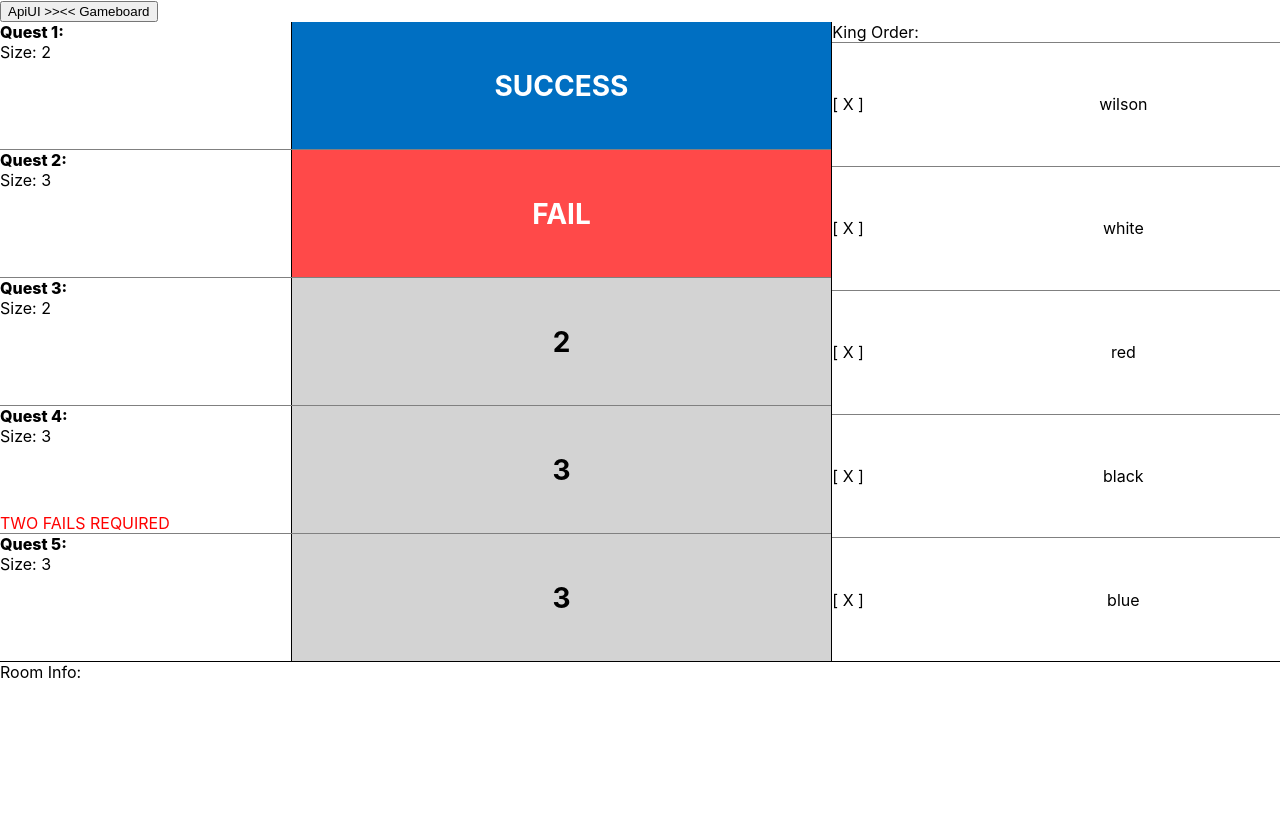
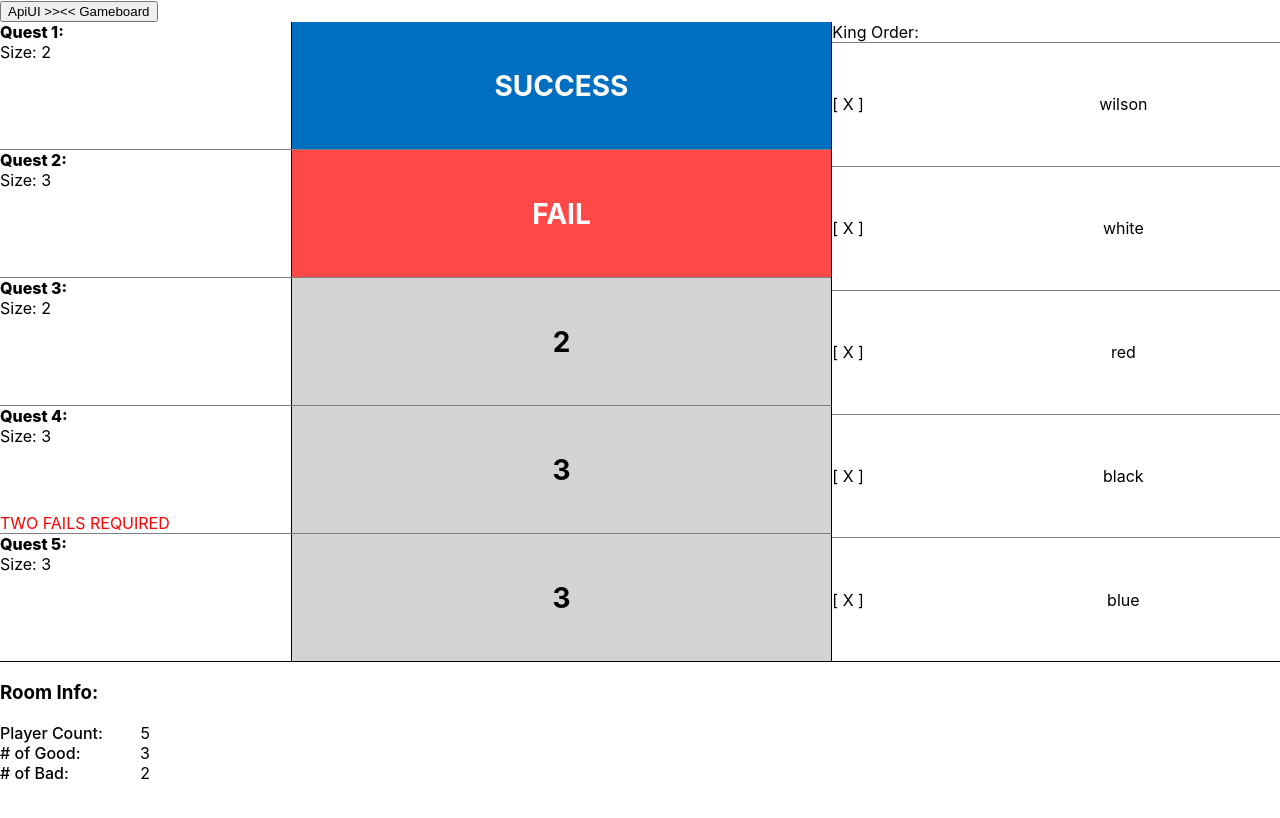
Before and after one commit to somethiiing/appvalon-old, a React (Create React App) app: page / in a window 1280 px wide. Shown: the top 818 px of the page. Built offline with nearby package versions, Linux system fonts and the light colour scheme; no server answers.

Commit message:
add more crap to gameboard

```diff
--- a/src/containers/GameBoard.jsx
+++ b/src/containers/GameBoard.jsx
@@ -75,13 +75,21 @@ const useStyles = makeStyles(theme => ({
   roomInfo: {
     height: '20%',
     borderTop: '1px solid black'
+  },
+  roomInfo_subheader: {
+    fontWeight: 500
+  },
+  roomInfo_block: {
+    width: '150px',
+    display: 'flex',
+    justifyContent: 'space-between'
   }
 }));
 
 function GameBoard (props) {
   const classes = useStyles();
   const { kingOrder = [], boardInfo = {}, missionsData = [] } = props.roomData;
-  const { missionSizes = [], doubleFailRequired } = boardInfo;
+  const { missionSizes = [], doubleFailRequired, numGood, numBad, playerCount } = boardInfo;
 
   return (
     <div className={classes.gameboard}>
@@ -104,7 +112,21 @@ function GameBoard (props) {
       </div>
 
       <div className={classes.roomInfo}>
-          Room Info:
+          <h3>Room Info:</h3>
+          <div>
+            <div className={classes.roomInfo_block}>
+              <div className={classes.roomInfo_subheader}>Player Count:</div>
+              <div className={classes.roomInfo_data}>{ playerCount }</div>
+            </div>
+            <div className={classes.roomInfo_block}>
+              <div className={classes.roomInfo_subheader}># of Good:</div>
+              <div className={classes.roomInfo_data}>{ numGood }</div>
+            </div>
+            <div className={classes.roomInfo_block}>
+              <div className={classes.roomInfo_subheader}># of Bad:</div>
+              <div className={classes.roomInfo_data}>{ numBad }</div>
+            </div>
+          </div>
       </div>
     </div>
   );
```
